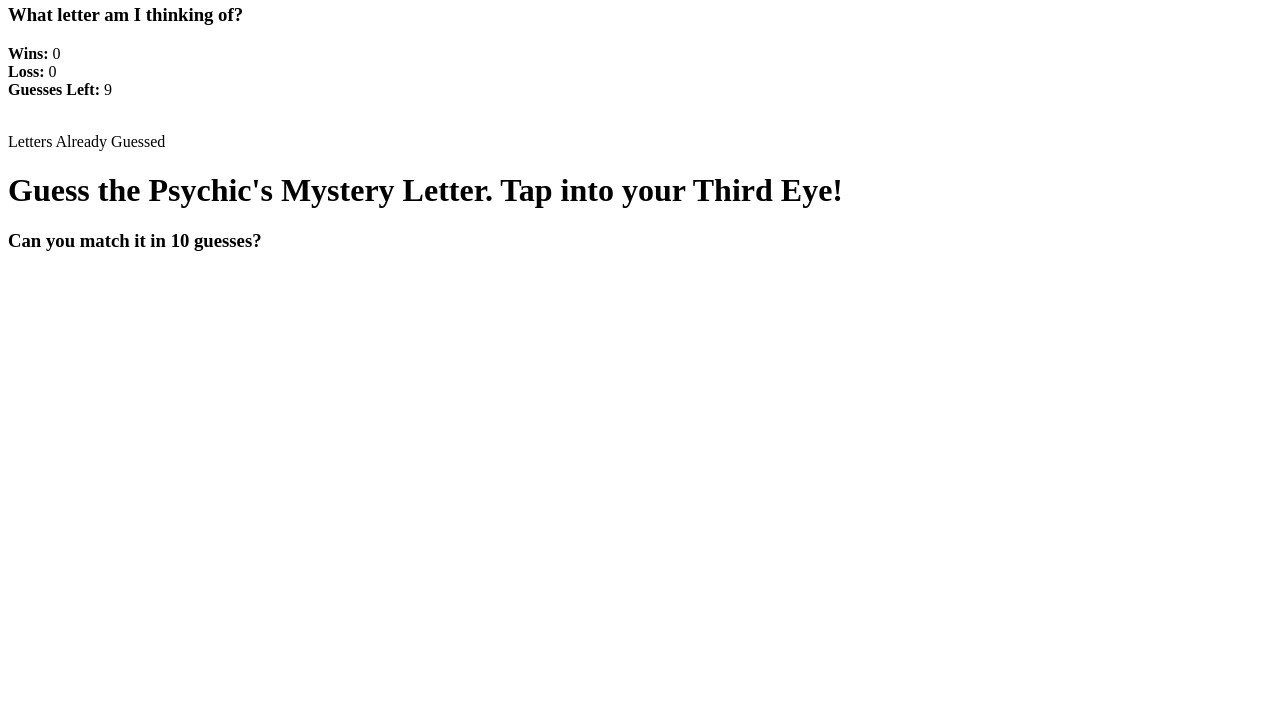
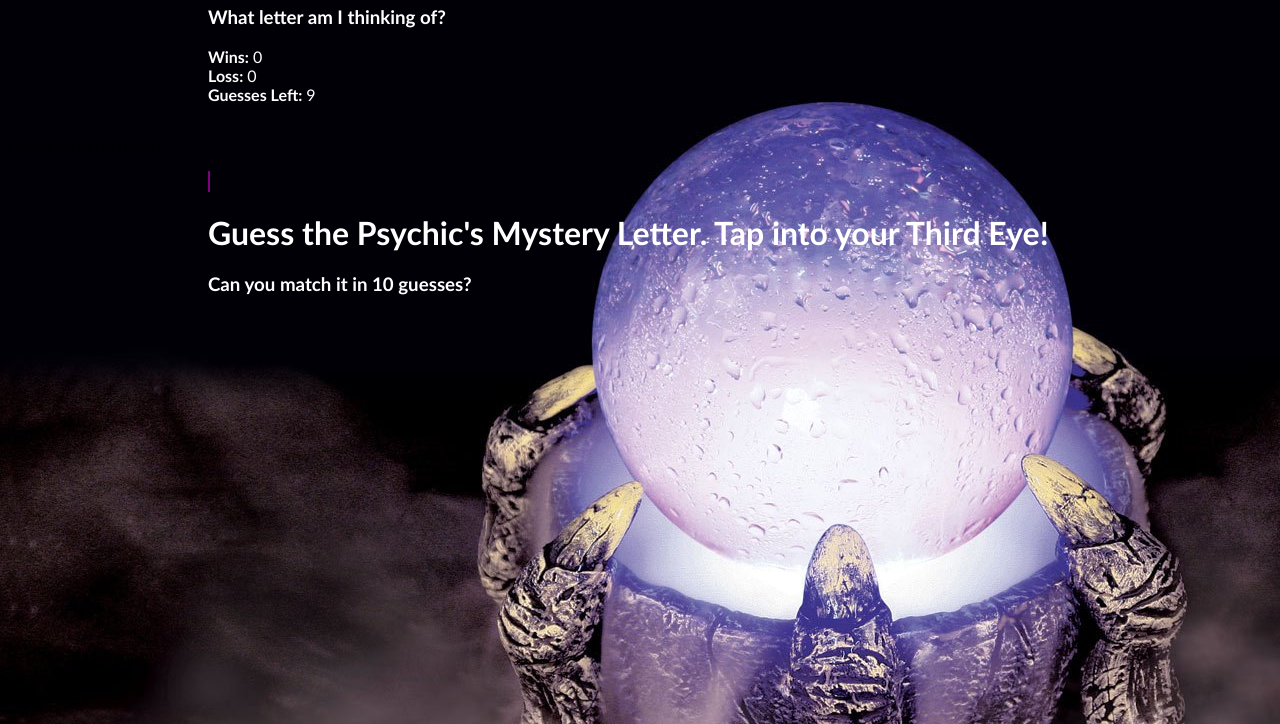
Before and after one commit to ryanlester91/Psychic-Game, a plain HTML site: page index.html in a window 1280 px wide. Shown: the part 76-800 px from the top of the page. Drawn offline with nearby package versions, Linux system fonts and the light colour scheme.

Commit message:
added background wallpaper and text color change

```diff
--- a/assets/css/style.css
+++ b/assets/css/style.css
@@ -0,0 +1,18 @@
+body {
+    background-image: url("../images/crystalball-wallpaper.jpg");
+}
+
+h1, h3, .score {
+    color: white;
+    font-family: 'Gill Sans', 'Gill Sans MT', 'Calibri', 'Trebuchet MS', sans-serif;
+    margin-left: 200px;
+
+}
+
+#userGuess {
+    color: yellow;
+    font-family: 'Gill Sans', 'Gill Sans MT', 'Calibri', 'Trebuchet MS', sans-serif;
+    margin-left: 200px;
+    border: 1px solid purple;
+
+}
```
Also changed, not shown: index.html (+1 -0 lines), assets/images/crystalball-wallpaper.jpg (added).
